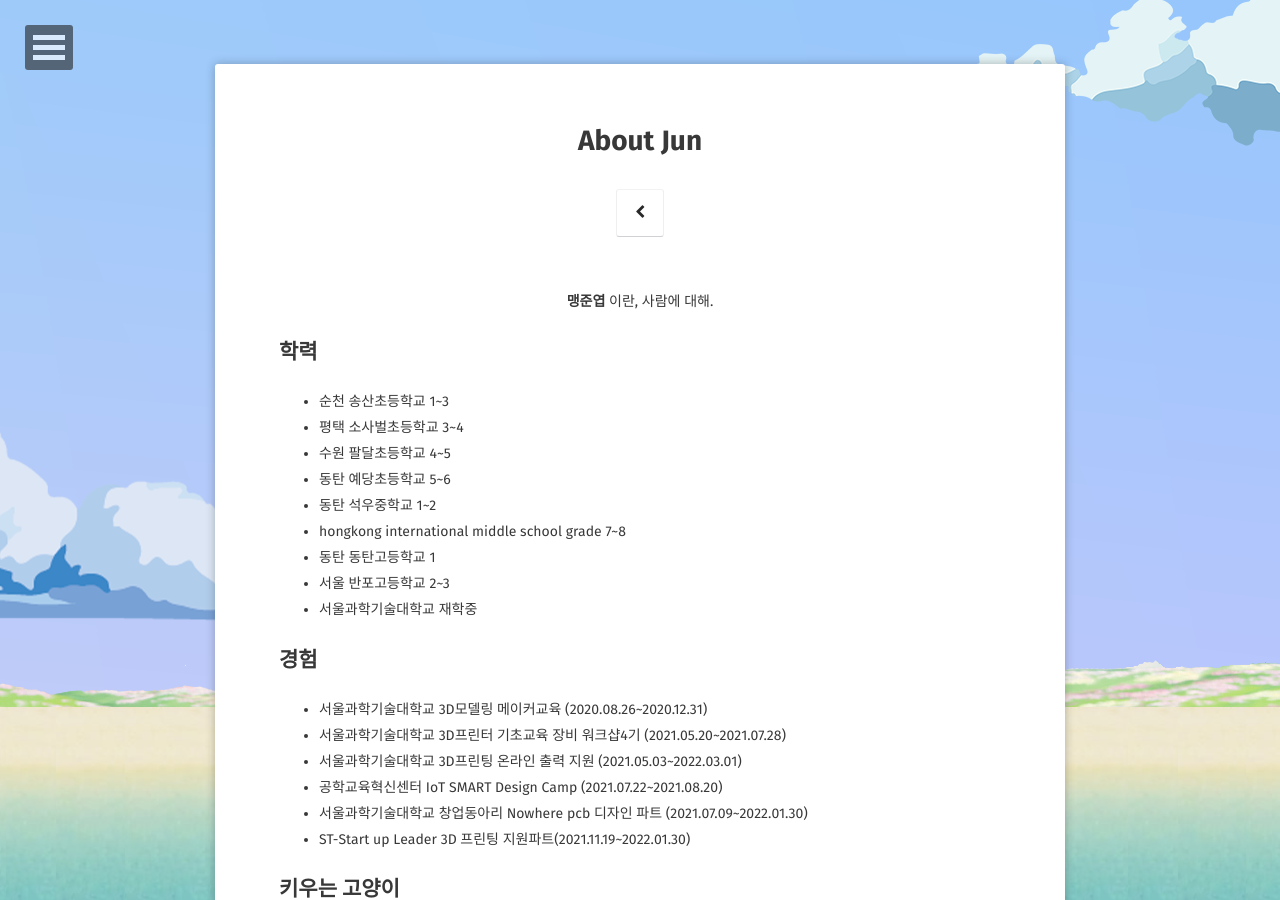
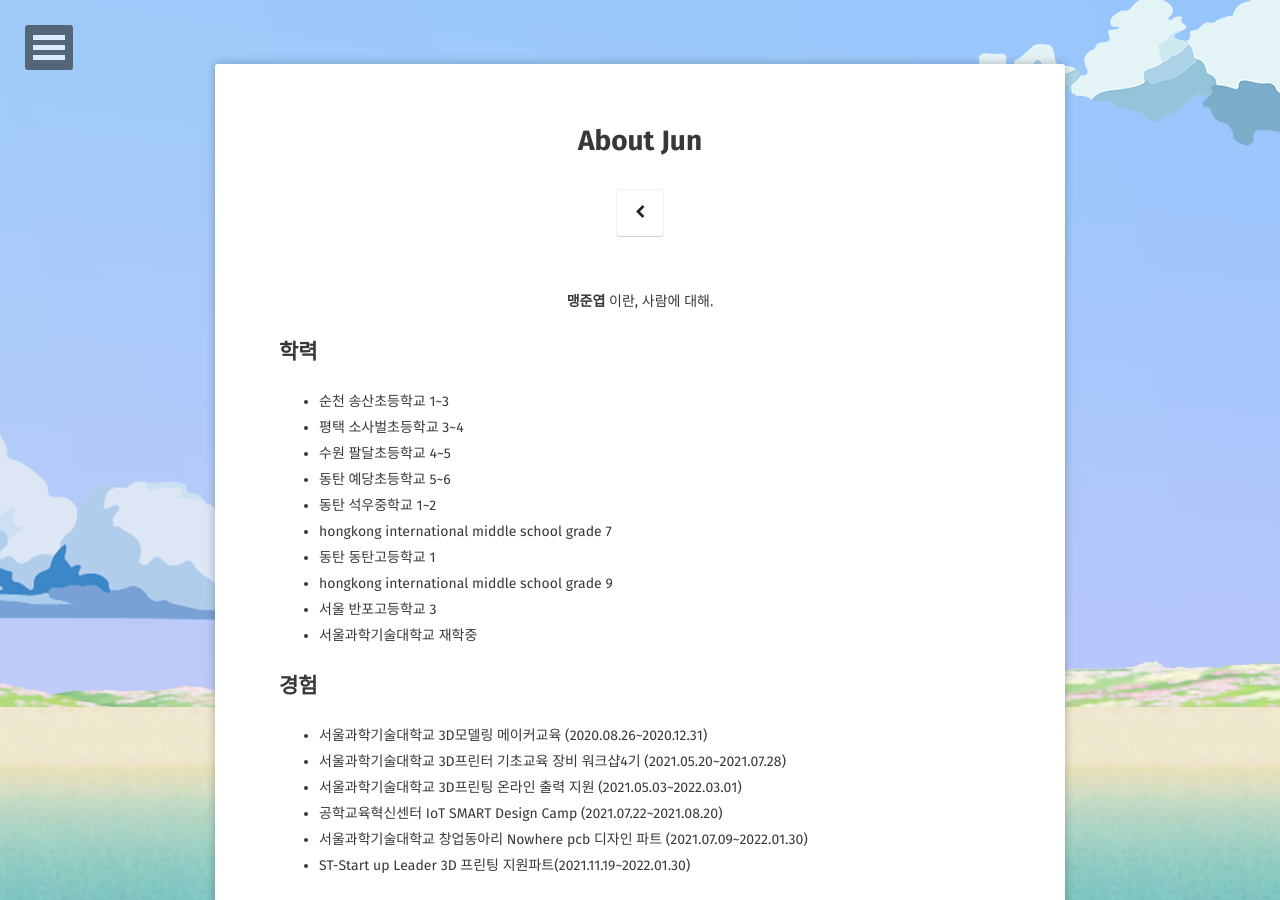
Before and after one commit to jeremy4000/jeremy4000.github.io, a Jekyll site: the page built from about/index.md, in a window 1280 px wide and 900 px high. Built offline with Jekyll 4.4.1, drawn with Linux system fonts in a browser that asks for light colours; some web fonts are replaced.

Commit message:
Update index.md

```diff
--- a/about/index.md
+++ b/about/index.md
@@ -15,9 +15,10 @@ comments: false
 * 수원 팔달초등학교 4~5
 * 동탄 예당초등학교 5~6
 * 동탄 석우중학교 1~2
-* hongkong international middle school grade 7~8
+* hongkong international middle school grade 7
 * 동탄 동탄고등학교 1
-* 서울 반포고등학교 2~3
+*  hongkong international middle school grade 9
+* 서울 반포고등학교 3
 * 서울과학기술대학교 재학중
 
 ## 경험
```
